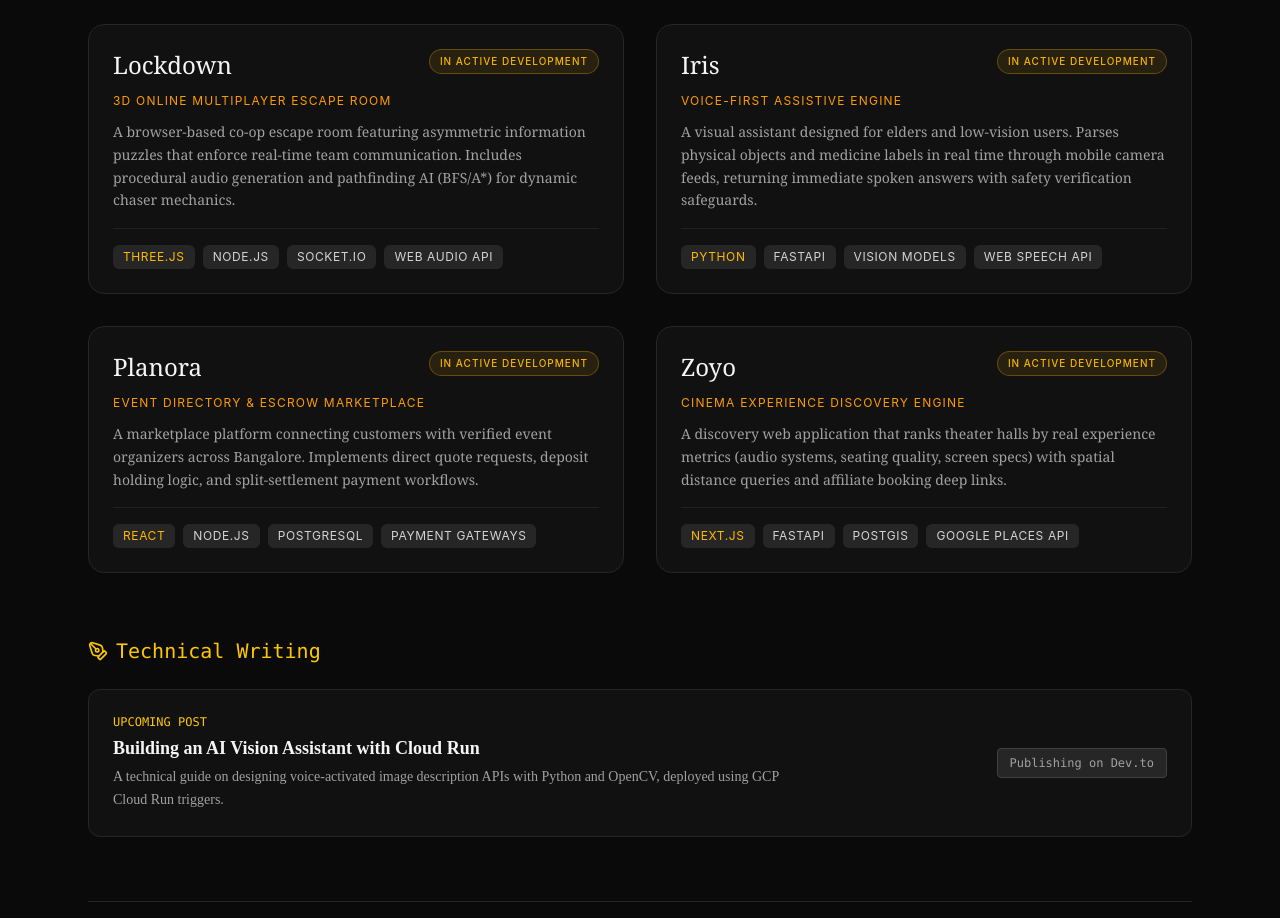
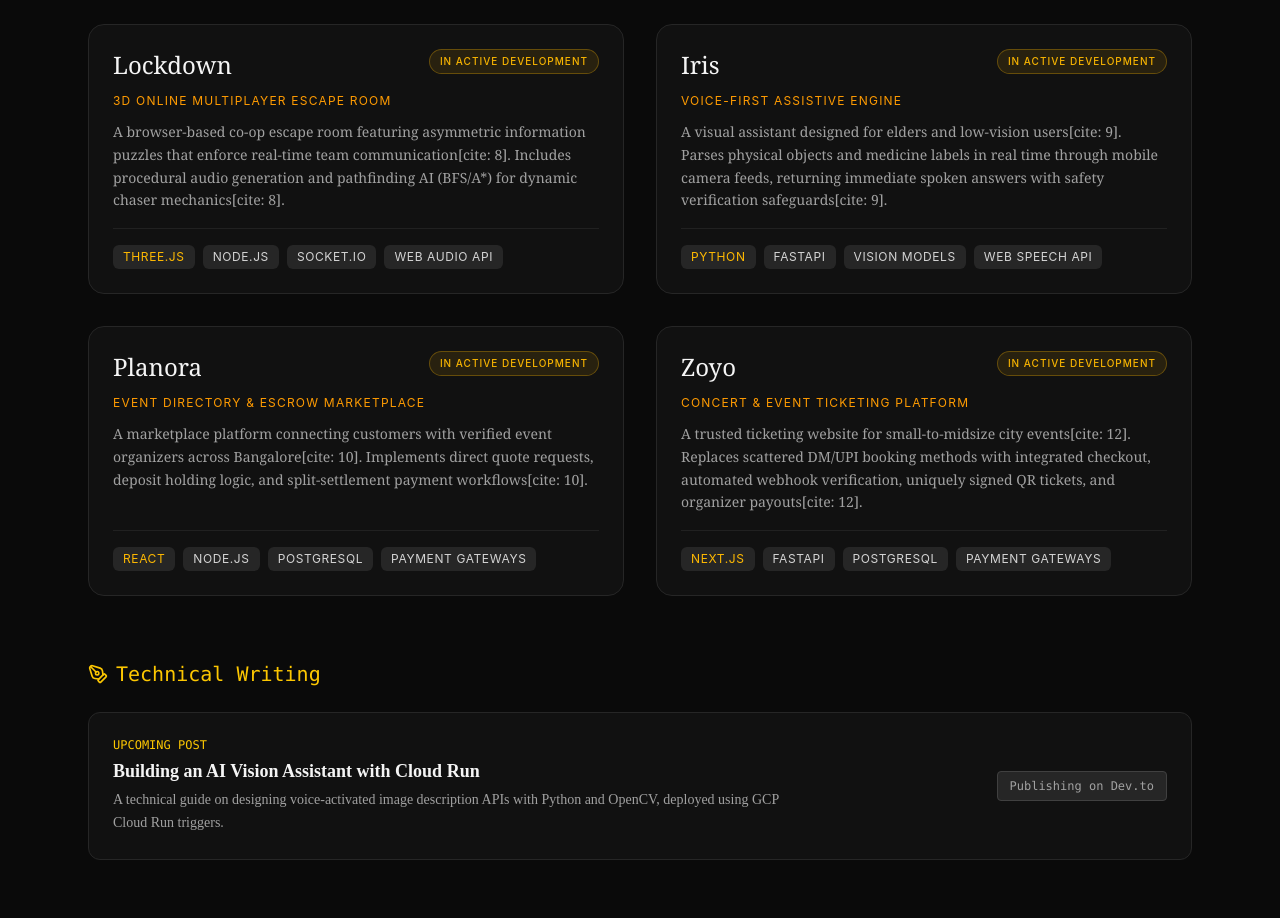
Before and after one commit to manasaravasab-cloud/portfolio, a React (Vite) app: page / in a window 1280 px wide. Shown: the part 1040-1958 px from the top of the page. Built offline with nearby package versions, Linux system fonts and the light colour scheme; the HTML template or start-up script is replaced by a standard one; a web font is replaced by a local one.

Commit message:
feat: update Zoyo description to event ticketing platform with QR verification

```diff
--- a/src/components/BentoGrid.jsx
+++ b/src/components/BentoGrid.jsx
@@ -29,7 +29,7 @@ export default function BentoGrid() {
               3D Online Multiplayer Escape Room
             </p>
             <p className="text-neutral-400 text-sm mb-4 leading-relaxed font-serif">
-              A browser-based co-op escape room featuring asymmetric information puzzles that enforce real-time team communication. Includes procedural audio generation and pathfinding AI (BFS/A*) for dynamic chaser mechanics.
+              A browser-based co-op escape room featuring asymmetric information puzzles that enforce real-time team communication[cite: 8]. Includes procedural audio generation and pathfinding AI (BFS/A*) for dynamic chaser mechanics[cite: 8].
             </p>
           </div>
           <div className="flex flex-wrap gap-2 pt-4 border-t border-neutral-800/80 font-sans">
@@ -55,7 +55,7 @@ export default function BentoGrid() {
               Voice-First Assistive Engine
             </p>
             <p className="text-neutral-400 text-sm mb-4 leading-relaxed font-serif">
-              A visual assistant designed for elders and low-vision users. Parses physical objects and medicine labels in real time through mobile camera feeds, returning immediate spoken answers with safety verification safeguards.
+              A visual assistant designed for elders and low-vision users[cite: 9]. Parses physical objects and medicine labels in real time through mobile camera feeds, returning immediate spoken answers with safety verification safeguards[cite: 9].
             </p>
           </div>
           <div className="flex flex-wrap gap-2 pt-4 border-t border-neutral-800/80 font-sans">
@@ -81,7 +81,7 @@ export default function BentoGrid() {
               Event Directory &amp; Escrow Marketplace
             </p>
             <p className="text-neutral-400 text-sm mb-4 leading-relaxed font-serif">
-              A marketplace platform connecting customers with verified event organizers across Bangalore. Implements direct quote requests, deposit holding logic, and split-settlement payment workflows.
+              A marketplace platform connecting customers with verified event organizers across Bangalore[cite: 10]. Implements direct quote requests, deposit holding logic, and split-settlement payment workflows[cite: 10].
             </p>
           </div>
           <div className="flex flex-wrap gap-2 pt-4 border-t border-neutral-800/80 font-sans">
@@ -92,7 +92,7 @@ export default function BentoGrid() {
           </div>
         </div>
 
-        {/* Project 4: Zoyo */}
+        {/* Project 4: Zoyo — Updated Blueprint */}
         <div className="bg-neutral-900/60 border border-neutral-800 rounded-2xl p-6 flex flex-col justify-between hover:border-amber-400/50 transition-all duration-300">
           <div>
             <div className="flex justify-between items-start mb-3 gap-2">
@@ -104,17 +104,17 @@ export default function BentoGrid() {
               </span>
             </div>
             <p className="text-xs font-sans tracking-widest uppercase text-amber-500 mb-3">
-              Cinema Experience Discovery Engine
+              Concert &amp; Event Ticketing Platform
             </p>
             <p className="text-neutral-400 text-sm mb-4 leading-relaxed font-serif">
-              A discovery web application that ranks theater halls by real experience metrics (audio systems, seating quality, screen specs) with spatial distance queries and affiliate booking deep links.
+              A trusted ticketing website for small-to-midsize city events[cite: 12]. Replaces scattered DM/UPI booking methods with integrated checkout, automated webhook verification, uniquely signed QR tickets, and organizer payouts[cite: 12].
             </p>
           </div>
           <div className="flex flex-wrap gap-2 pt-4 border-t border-neutral-800/80 font-sans">
             <span className="text-xs tracking-wider uppercase bg-neutral-800 text-amber-400 px-2.5 py-1 rounded-md">Next.js</span>
             <span className="text-xs tracking-wider uppercase bg-neutral-800 text-neutral-300 px-2.5 py-1 rounded-md">FastAPI</span>
-            <span className="text-xs tracking-wider uppercase bg-neutral-800 text-neutral-300 px-2.5 py-1 rounded-md">PostGIS</span>
-            <span className="text-xs tracking-wider uppercase bg-neutral-800 text-neutral-300 px-2.5 py-1 rounded-md">Google Places API</span>
+            <span className="text-xs tracking-wider uppercase bg-neutral-800 text-neutral-300 px-2.5 py-1 rounded-md">PostgreSQL</span>
+            <span className="text-xs tracking-wider uppercase bg-neutral-800 text-neutral-300 px-2.5 py-1 rounded-md">Payment Gateways</span>
           </div>
         </div>
 
```
